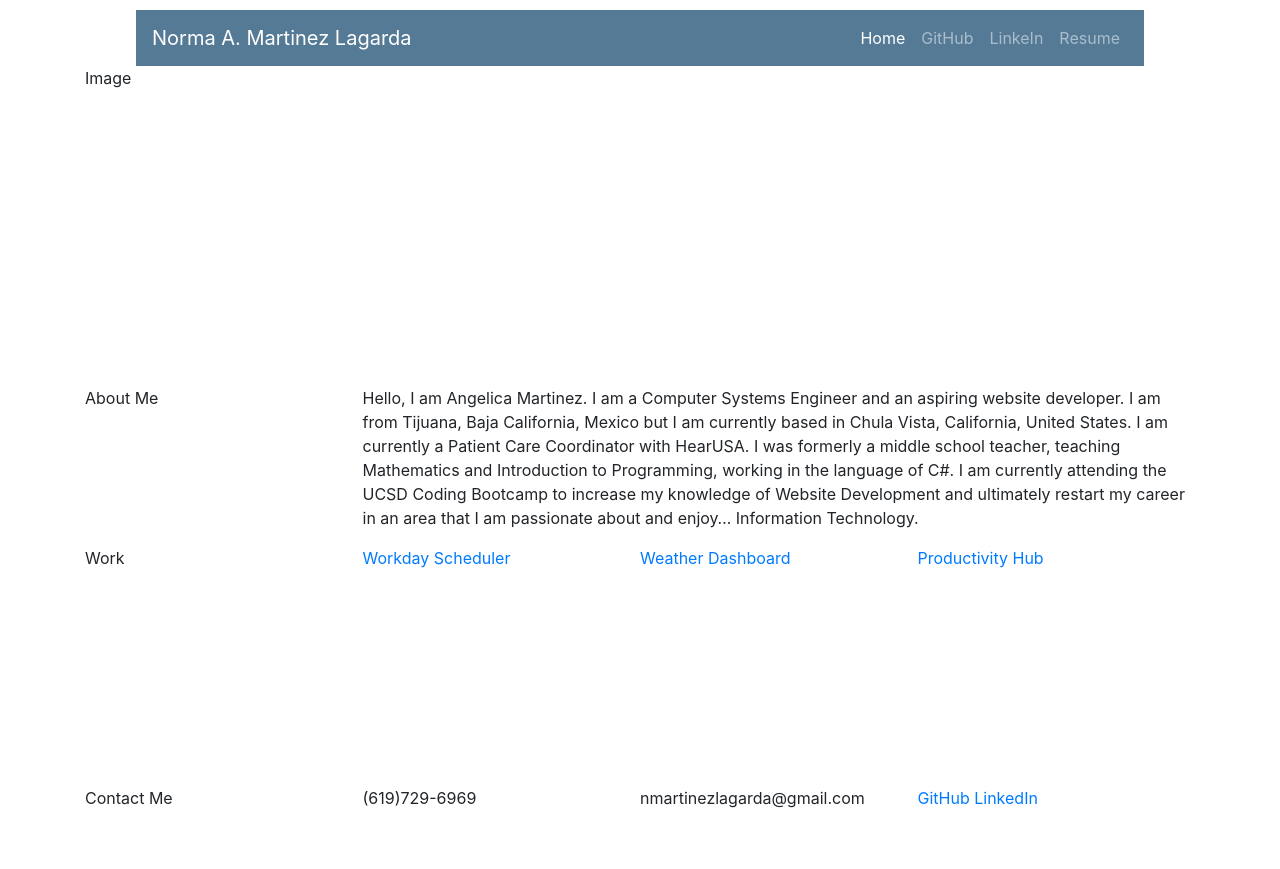
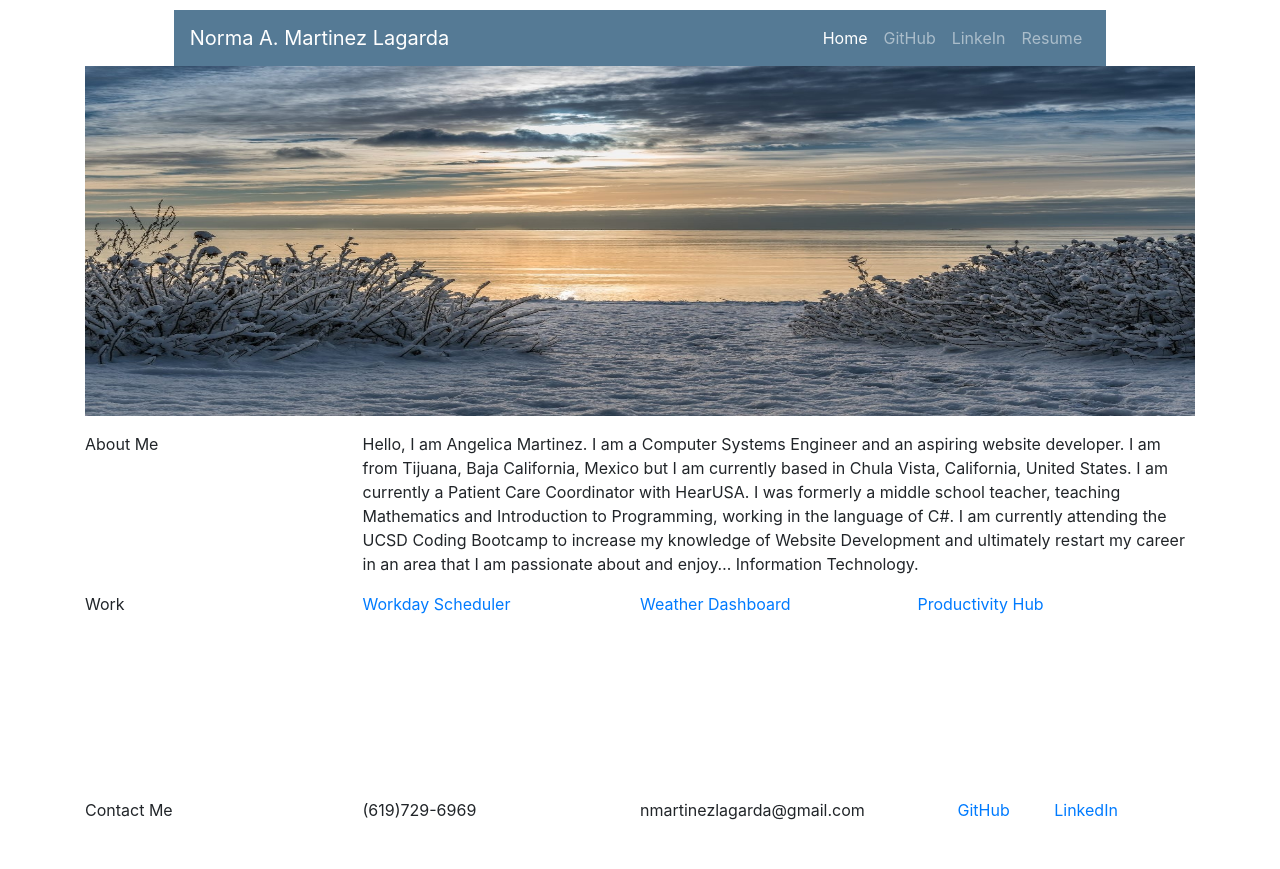
Before and after one commit to AngyMtz/Professional-Materials, a plain HTML site: page index.html in a window 1280 px wide. Drawn offline with nearby package versions, Linux system fonts and the light colour scheme.

Commit message:
change width of navbar

```diff
--- a/assets/css/style.css
+++ b/assets/css/style.css
@@ -4,21 +4,22 @@ body {
 }
 
 nav{
-    margin-left: 10%;
-    margin-right: 10%;
+    margin-left: 13%;
+    margin-right: 13%;
 }
+
 .container {
     display: grid;
+    width: 100vw;
     height: 100vh;
     grid-template-columns: 1fr 1fr 1fr 1fr;
-    grid-template-rows: 2fr 1fr 1.5fr 0.5fr;
+    grid-template-rows: 0.3fr 1fr 1.5fr 0.5fr;
     grid-template-areas:
         "image image image image"
         "Aboutme aboutmeInfo aboutmeInfo aboutmeInfo"
         "Work Scheduler Weather prodHuc"
         "contactMe phoneNo email GitInk"
 }
-
 
 .image {
     grid-area: image;
--- a/index.html
+++ b/index.html
@@ -11,7 +11,7 @@
     </header>
     <body>
         <div class="bg-white rounded">
-            <nav class="navbar navbar-expand-lg navbar-dark" style="background-color: #557a95;">
+            <nav class="navbar navbar-expand-lg navbar-dark" id="myNav" style="background-color: #557a95;">
               <a class="navbar-brand">Norma A. Martinez Lagarda</a>
               <button class="navbar-toggler" type="button" data-toggle="collapse" data-target="#blue-nav"
                 aria-controls="blue-nav" aria-expanded="false" aria-label="Toggle navigation">
@@ -20,13 +20,13 @@
               <div class="collapse navbar-collapse" id="blue-nav">
                 <ul class="navbar-nav ml-auto">
                   <li class="nav-item active">
-                    <a class="nav-link" href="#">Home <span class="sr-only">(current)</span></a>
+                    <a class="nav-link" href="https://angymtz.github.io/Professional-Materials/">Home <span class="sr-only">(current)</span></a>
                   </li>
                   <li class="nav-item">
-                    <a class="nav-link" href="#">GitHub</a>
+                    <a class="nav-link" href="https://github.com/AngyMtz">GitHub</a>
                   </li>
                   <li class="nav-item">
-                    <a class="nav-link" href="#">LinkeIn</a>
+                    <a class="nav-link" href="https://www.linkedin.com/in/norma-a-martinez-lagarda-04793577/">LinkeIn</a>
                   </li>
                   <li class="nav-item">
                     <a class="nav-link" href="#">Resume</a>
@@ -37,7 +37,7 @@
           </div>
       <main class="container">
           <div class="image">
-            <p>Image</p>
+            <p><img src="./assets/images/Header.jpeg" alt="Image" width="100%" height="350px"></p>
           </div>
           <div class="Aboutme">
             <p>About Me</p>
@@ -67,24 +67,18 @@
             <p>nmartinezlagarda@gmail.com</p>
           </div>
           <div class="GitInk">
-            <p><a href="https://github.com/AngyMtz">GitHub</a> <a href="https://www.linkedin.com/in/norma-a-martinez-lagarda-04793577/">LinkedIn</a></p>
+            <span>
+              <ul style="list-style-type: none; display: inline-block;">
+                 <li><a href="https://github.com/AngyMtz">GitHub</a></li>
+              </ul>
+
+              <ul style="list-style-type: none; display: inline-block;">
+                 <li><a href="https://www.linkedin.com/in/norma-a-martinez-lagarda-04793577/">LinkedIn</a></li>
+              </ul>
+           <span>
+
+            <p> </p>
           </div>
-        <!--
-        <div class="image">
-            <img src="./assets/images/background.jpg" alt="Blue Keyboard" style="width: 100%; height: 350px;">
-        </div>
-        <dl>
-            <div class="aboutme">
-            <dd>
-                <dt>About<br>Me</dt>
-                <img src="./assets/images/Norma.jpg" alt="Picture of Norma Martinez">
-                <p>Hello, I am Angelica Martinez.  I am a Computer Systems Engineer and an aspiring website developer.  I am from Tijuana, Baja California, Mexico but I am currently based in Chula Vista, California, United States.  I am currently a Patient Care Coordinator with HearUSA.  I was formerly a middle school teacher, teaching Mathematics and Introduction to Programming, working in the language of C#.  I am currently attending the UCSD Coding Bootcamp to increase my knowledge of Website Development and ultimately restart my career in an area that I am passionate about and enjoy… Information Technology.</p>
-            </dd>
-            </div>
-        </dl>
-         <dl>
-
-          </dl> -->
       </main>
     </body>
 </html>
```
Also changed, not shown: assets/images/Header.jpeg (renamed from assets/images/2447169-1605x1003-beach_Photo-by-Egor-Kamelev-from-Pexels.jpeg).
